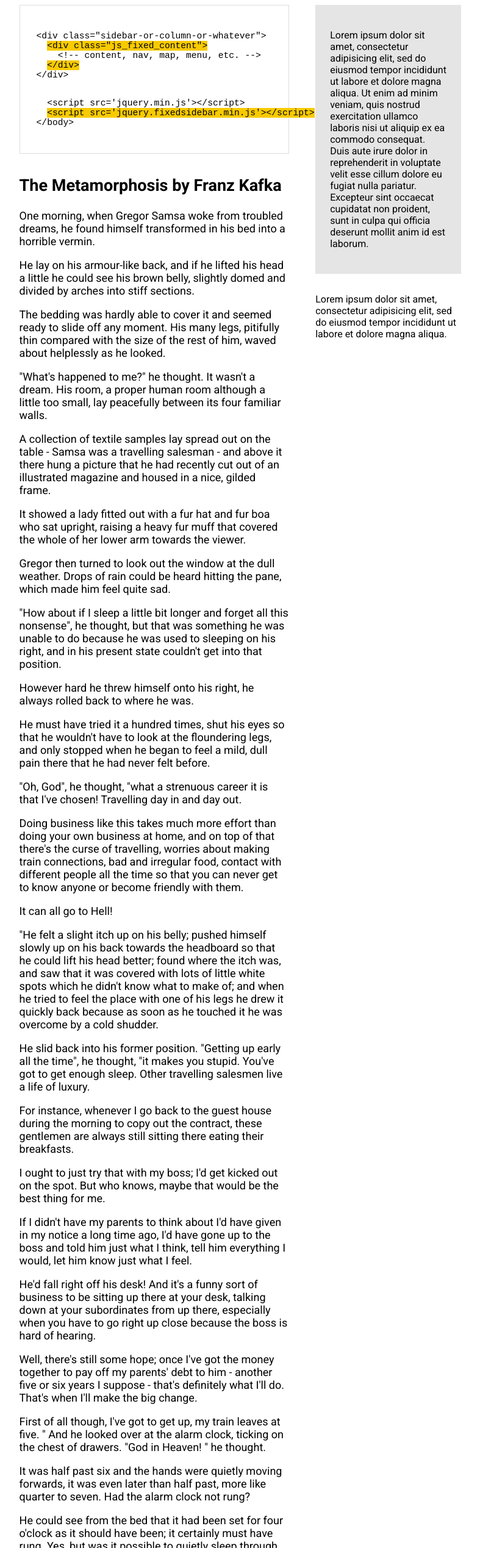
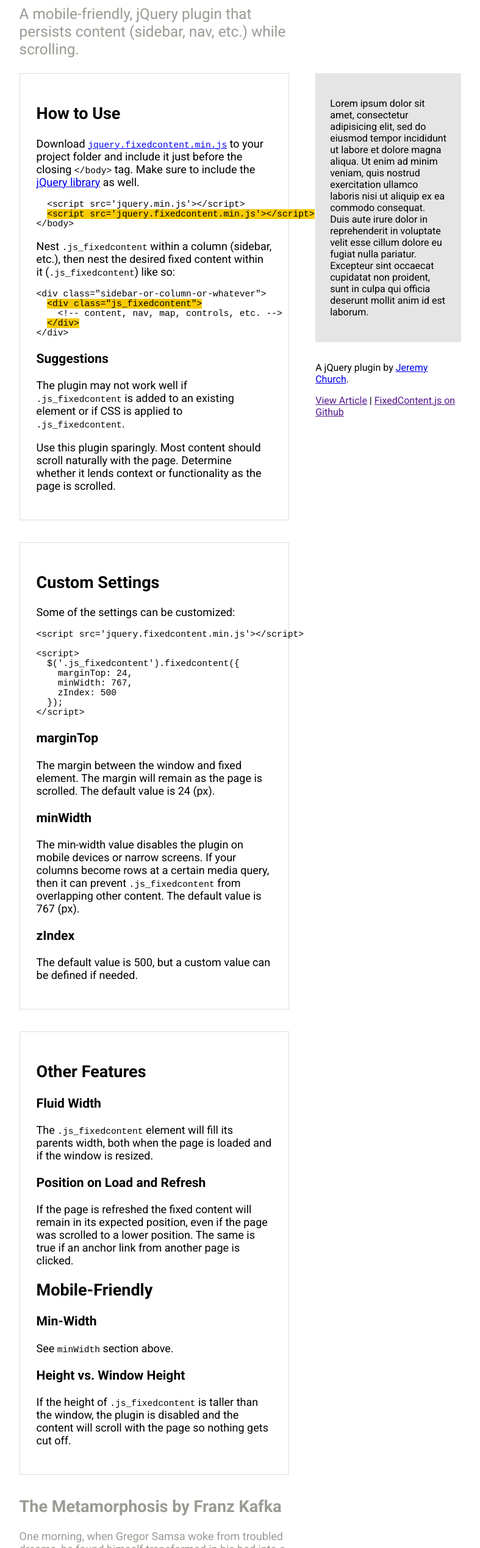
Before and after one commit to jeremychurch/FixedContent.js, a plain HTML site: page index.html in a window 1280 px wide. Shown: the part 262-2800 px from the top of the page at 61% size, without its empty margins (246-1033 px from the left). Drawn offline with nearby package versions, Linux system fonts and the light colour scheme.

Commit message:
Updating demo markup and instructins.

```diff
--- a/index.html
+++ b/index.html
@@ -3,26 +3,54 @@
   <head>
     <meta charset='UTF-8'>
     <meta content='width=device-width' name='viewport'>
-    <title>Mobile-Friendly, Persistent, Fixed Sidebar</title>
-    <meta content='A javascript plugin to persist sidebar content while scrolling.' name='description'>
+    <title>Fixed Content</title>
+    <meta content='A jQuery plugin to persist sidebar content while scrolling.' name='description'>
     <meta content='fixed, sidebar, persistent, scroll, scrolling, content, javascript, jquery, responsive, mobile, sticky, follow, nav, menu' name='keywords'>
 
     <link href='http://fonts.googleapis.com/css?family=Roboto:400,400italic,700,700italic' rel='stylesheet' type='text/css'>
 
-    <!-- Analytics -->
+    <script>
+      (function(i,s,o,g,r,a,m){i['GoogleAnalyticsObject']=r;i[r]=i[r]||function(){
+      (i[r].q=i[r].q||[]).push(arguments)},i[r].l=1*new Date();a=s.createElement(o),
+      m=s.getElementsByTagName(o)[0];a.async=1;a.src=g;m.parentNode.insertBefore(a,m)
+      })(window,document,'script','//www.google-analytics.com/analytics.js','ga');
+
+      ga('create', 'UA-409712-7', 'auto');
+      ga('send', 'pageview');
+
+    </script>
 
     <style>
       body {
-        margin: 10em 2em;
+        margin: 1em;
         font-size: 1.125em;
         font-family: 'Roboto', sans-serif;
         font-weight: 400;
+      }
+
+      @media screen and (min-width: 767px) {
+        body {
+          margin: 10em 2em;
+        }
       }
 
       strong, h1, h2, h3 {
         font-weight: 700;
       }
 
+      .font_small {
+        font-size: 82.5%;
+      }
+
+      .font_large {
+        font-size: 135%;
+      }
+
+      .text_light {
+        color: #9b9a93;
+      }
+
+      @media screen and (min-width: 767px) {
         .container {
           width: 60%;
           margin: 0 auto;
@@ -42,6 +70,7 @@
           width: 33%;
           clear: right;
           font-size: 0.889em;
+        }
       }
 
       .box {
@@ -64,23 +93,91 @@
   <body>
 
     <div class="container">
-      <h1>Mobile-Friendly, Persistent, Fixed Sidebar</h1>
+      <div class="main_column">
+        <h1>FixedContent.js</h1>
+
+        <p class="font_large text_light">A mobile-friendly, jQuery plugin that persists content (sidebar, nav, etc.) while scrolling.</p>
+      </div>
+
+      <div class="sidebar">
+      </div>
 
       <div class="main_column">
+        <div class="box">
+          <h2>How to Use</h2>
 
-        <div class="box">
+          <p>Download <code><a href="https://github.com/jeremychurch/FixedContent.js/blob/master/jquery.fixedcontent.min.js">jquery.fixedcontent.min.js</a></code> to your project folder and include it just before the closing <code>&lt;/body&gt;</code> tag. Make sure to include the <a href="https://developers.google.com/speed/libraries/devguide#jquery">jQuery library</a> as well.</p>
+
+          <pre><code>  &lt;script src='jquery.min.js'&gt;&lt;/script&gt;
+  <span class="highlight">&lt;script src='jquery.fixedcontent.min.js'&gt;&lt;/script&gt;</span>
+&lt;/body&gt;</code></pre>
+
+          <p>Nest <code>.js_fixedcontent</code> within a column (sidebar, etc.), then nest the desired fixed content within it (<code>.js_fixedcontent</code>) like so:</p>
+
           <pre><code>&lt;div class="sidebar-or-column-or-whatever"&gt;
-  <span class="highlight">&lt;div class="js_fixed_content"&gt;</span>
-    &lt;!-- content, nav, map, menu, etc. --&gt;
+  <span class="highlight">&lt;div class="js_fixedcontent"&gt;</span>
+    &lt;!-- content, nav, map, controls, etc. --&gt;
   <span class="highlight">&lt;/div&gt;</span>
 &lt;/div&gt;</code></pre>
 
-          <pre><code>
-  &lt;script src='jquery.min.js'&gt;&lt;/script&gt;
-  <span class="highlight">&lt;script src='jquery.fixedsidebar.min.js'&gt;&lt;/script&gt;</span>
-&lt;/body&gt;</code></pre>
+          <h3>Suggestions</h3>
+
+          <p>The plugin may not work well if <code>.js_fixedcontent</code> is added to an existing element or if CSS is applied to <code>.js_fixedcontent</code>.</p>
+
+          <p>Use this plugin sparingly. Most content should scroll naturally with the page. Determine whether it lends context or functionality as the page is scrolled.</p>
         </div>
 
+        <div class="box">
+          <h2>Custom Settings</h2>
+
+          <p>Some of the settings can be customized:</p>
+
+          <pre><code>&lt;script src='jquery.fixedcontent.min.js'&gt;&lt;/script&gt;
+
+&lt;script&gt;
+  $('.js_fixedcontent').fixedcontent({
+    marginTop: 24,
+    minWidth: 767,
+    zIndex: 500
+  });
+&lt;/script&gt;</code></pre>
+
+          <h3>marginTop</h3>
+
+          <p>The margin between the window and fixed element. The margin will remain as the page is scrolled. The default value is 24 (px).</p>
+
+          <h3>minWidth</h3>
+
+          <p>The min-width value disables the plugin on mobile devices or narrow screens. If your columns become rows at a certain media query, then it can prevent <code>.js_fixedcontent</code> from overlapping other content. The default value is 767 (px).</p>
+
+          <h3>zIndex</h3>
+
+          <p>The default value is 500, but a custom value can be defined if needed.</p>
+        </div>
+
+        <div class="box">
+          <h2>Other Features</h2>
+
+          <h3>Fluid Width</h3>
+
+          <p>The <code>.js_fixedcontent</code> element will fill its parents width, both when the page is loaded and if the window is resized.</p>
+
+          <h3>Position on Load and Refresh</h3>
+
+          <p>If the page is refreshed the fixed content will remain in its expected position, even if the page was scrolled to a lower position. The same is true if an anchor link from another page is clicked.</p>
+
+          <h2>Mobile-Friendly</h2>
+
+          <h3>Min-Width</h3>
+
+          <p>See <code>minWidth</code> section above.</p>
+
+          <h3>Height vs. Window Height</h3>
+
+          <p>If the height of <code>.js_fixedcontent</code> is taller than the window, the plugin is disabled and the content will scroll with the page so nothing gets cut off.</p>
+        </div>
+
+        <div class="text_light">
           <h2>The Metamorphosis by Franz Kafka</h2>
 
           <p>One morning, when Gregor Samsa woke from troubled dreams, he found himself transformed in his bed into a horrible vermin.</p>
@@ -89,7 +186,7 @@
 
           <p>The bedding was hardly able to cover it and seemed ready to slide off any moment. His many legs, pitifully thin compared with the size of the rest of him, waved about helplessly as he looked.</p>
 
-        <p>"What's happened to me?" he thought. It wasn't a dream. His room, a proper human room although a little too small, lay peacefully between its four familiar walls.</p>
+          <p>“What’s happened to me?” he thought. It wasn’t a dream. His room, a proper human room although a little too small, lay peacefully between its four familiar walls.</p>
 
           <p>A collection of textile samples lay spread out on the table - Samsa was a travelling salesman - and above it there hung a picture that he had recently cut out of an illustrated magazine and housed in a nice, gilded frame.</p>
 
@@ -97,73 +194,71 @@
 
           <p>Gregor then turned to look out the window at the dull weather. Drops of rain could be heard hitting the pane, which made him feel quite sad.</p>
 
-        <p>"How about if I sleep a little bit longer and forget all this nonsense", he thought, but that was something he was unable to do because he was used to sleeping on his right, and in his present state couldn't get into that position.</p>
+          <p>“How about if I sleep a little bit longer and forget all this nonsense”, he thought, but that was something he was unable to do because he was used to sleeping on his right, and in his present state couldn’t get into that position.</p>
 
           <p>However hard he threw himself onto his right, he always rolled back to where he was.</p>
 
-        <p>He must have tried it a hundred times, shut his eyes so that he wouldn't have to look at the floundering legs, and only stopped when he began to feel a mild, dull pain there that he had never felt before.</p>
+          <p>He must have tried it a hundred times, shut his eyes so that he wouldn’t have to look at the floundering legs, and only stopped when he began to feel a mild, dull pain there that he had never felt before.</p>
 
-        <p>"Oh, God", he thought, "what a strenuous career it is that I've chosen! Travelling day in and day out.</p>
+          <p>“Oh, God”, he thought, “what a strenuous career it is that I’ve chosen! Travelling day in and day out.</p>
 
-        <p>Doing business like this takes much more effort than doing your own business at home, and on top of that there's the curse of travelling, worries about making train connections, bad and irregular food, contact with different people all the time so that you can never get to know anyone or become friendly with them.</p>
+          <p>Doing business like this takes much more effort than doing your own business at home, and on top of that there’s the curse of travelling, worries about making train connections, bad and irregular food, contact with different people all the time so that you can never get to know anyone or become friendly with them.</p>
 
           <p>It can all go to Hell!</p>
 
-        <p>"He felt a slight itch up on his belly; pushed himself slowly up on his back towards the headboard so that he could lift his head better; found where the itch was, and saw that it was covered with lots of little white spots which he didn't know what to make of; and when he tried to feel the place with one of his legs he drew it quickly back because as soon as he touched it he was overcome by a cold shudder.</p>
+          <p>“He felt a slight itch up on his belly; pushed himself slowly up on his back towards the headboard so that he could lift his head better; found where the itch was, and saw that it was covered with lots of little white spots which he didn’t know what to make of; and when he tried to feel the place with one of his legs he drew it quickly back because as soon as he touched it he was overcome by a cold shudder.</p>
 
-        <p>He slid back into his former position. "Getting up early all the time", he thought, "it makes you stupid. You've got to get enough sleep. Other travelling salesmen live a life of luxury.</p>
+          <p>He slid back into his former position. “Getting up early all the time”, he thought, “it makes you stupid. You’ve got to get enough sleep. Other travelling salesmen live a life of luxury.</p>
 
           <p>For instance, whenever I go back to the guest house during the morning to copy out the contract, these gentlemen are always still sitting there eating their breakfasts.</p>
 
-        <p>I ought to just try that with my boss; I'd get kicked out on the spot. But who knows, maybe that would be the best thing for me.</p>
+          <p>I ought to just try that with my boss; I’d get kicked out on the spot. But who knows, maybe that would be the best thing for me.</p>
 
-        <p>If I didn't have my parents to think about I'd have given in my notice a long time ago, I'd have gone up to the boss and told him just what I think, tell him everything I would, let him know just what I feel.</p>
+          <p>If I didn’t have my parents to think about I’d have given in my notice a long time ago, I’d have gone up to the boss and told him just what I think, tell him everything I would, let him know just what I feel.</p>
 
-        <p>He'd fall right off his desk! And it's a funny sort of business to be sitting up there at your desk, talking down at your subordinates from up there, especially when you have to go right up close because the boss is hard of hearing.</p>
+          <p>He’d fall right off his desk! And it’s a funny sort of business to be sitting up there at your desk, talking down at your subordinates from up there, especially when you have to go right up close because the boss is hard of hearing.</p>
 
-        <p>Well, there's still some hope; once I've got the money together to pay off my parents' debt to him - another five or six years I suppose - that's definitely what I'll do. That's when I'll make the big change.</p>
+          <p>Well, there’s still some hope; once I’ve got the money together to pay off my parents’ debt to him - another five or six years I suppose - that’s definitely what I’ll do. That’s when I’ll make the big change.</p>
 
-        <p>First of all though, I've got to get up, my train leaves at five. " And he looked over at the alarm clock, ticking on the chest of drawers. "God in Heaven! " he thought.</p>
+          <p>First of all though, I’ve got to get up, my train leaves at five. “And he looked over at the alarm clock, ticking on the chest of drawers. “God in Heaven!” he thought.</p>
 
           <p>It was half past six and the hands were quietly moving forwards, it was even later than half past, more like quarter to seven. Had the alarm clock not rung?</p>
 
-        <p>He could see from the bed that it had been set for four o'clock as it should have been; it certainly must have rung. Yes, but was it possible to quietly sleep through that furniture-rattling noise?</p>
+          <p>He could see from the bed that it had been set for four o’clock as it should have been; it certainly must have rung. Yes, but was it possible to quietly sleep through that furniture-rattling noise?</p>
 
           <p>True, he had not slept peacefully, but probably all the more deeply because of that. What should he do now?</p>
 
           <p>The next train went at seven; if he were to catch that he would have to rush like mad and the collection of samples was still not packed, and he did not at all feel particularly fresh and lively.</p>
 
-        <p>And even if he did catch the train he would not avoid his boss's anger as the office assistant would have been there to see the five o'clock train go, he would have put in his report about Gregor's not being there a long time ago.</p>
+          <p>And even if he did catch the train he would not avoid his boss’s anger as the office assistant would have been there to see the five o’clock train go, he would have put in his report about Gregor’s not being there a long time ago.</p>
 
-        <p>The office assistant was the boss's man, spineless, and with no understanding. What about if he reported sick? But that would be extremely strained and suspicious as in fifteen years of service Gregor had never once yet been ill.</p>
+          <p>The office assistant was the boss’s man, spineless, and with no understanding. What about if he reported sick? But that would be extremely strained and suspicious as in fifteen years of service Gregor had never once yet been ill.</p>
 
-        <p>His boss would certainly come round with the doctor from the medical insurance company, accuse his parents of having a lazy son, and accept the doctor's recommendation not to make any claim as the doctor believed that no-one was ever ill but that many were workshy.</p>
+          <p>His boss would certainly come round with the doctor from the medical insurance company, accuse his parents of having a lazy son, and accept the doctor’s recommendation not to make any claim as the doctor believed that no-one was ever ill but that many were workshy.</p>
 
-        <p>And what's more, would he have been entirely wrong in this case? Gregor did in fact, apart from excessive sleepiness after sleeping for so long, feel completely well and even felt much hungrier than usual.</p>
-
-        <p>One morning, when Gregor Samsa woke from troubled dreams, he found himself transformed in his bed into a horrible vermin. He lay on his armour-like back, and if he lifted his head a little he could see his brown belly, slightly domed and divided by arches into stiff sections.</p>
-
-        <p>The bedding was hardly able to cover it and seemed ready to slide off any moment. His many legs, pitifully thin compared with the size of the rest of him, waved about helplessly as he looked. "What's happened to me? " he thought. It wasn't a dream.</p>
-
-        <p>His room, a proper human room although a little too small, lay peacefully between its four familiar walls. A collection of textile samples lay spread out on the table - Samsa was a travelling salesman - and above it there hung a picture that he had recently cut out of an illustrated magazine and housed in a nice, gilded frame.</p>
-
-        <p>It showed a lady fitted out with a fur hat and fur boa who sat upright, raising a heavy fur muff that covered the whole of her lower arm towards the viewer. Gregor then turned to look out the window at the dull weather.</p>
-
-        <p>Drops of rain could be heard hitting the pane, which made him feel quite sad. "How about if I sleep a little bit longer and forget all this nonsense", he thought, but that was something he was unable to do because he was used to sleeping on his right, and in his present state couldn't get into that position. However hard he threw himself onto his right, he always rolled back to where he was. He must have tried</p>
+          <p>And what’s more, would he have been entirely wrong in this case? Gregor did in fact, apart from excessive sleepiness after sleeping for so long, feel completely well and even felt much hungrier than usual.</p>
+        </div>
       </div>
 
       <div class="sidebar">
-        <div class="js_fixed_content">
+        <div class="js_fixedcontent">
           <div class="box_gray">
             <p>Lorem ipsum dolor sit amet, consectetur adipisicing elit, sed do eiusmod tempor incididunt ut labore et dolore magna aliqua. Ut enim ad minim veniam, quis nostrud exercitation ullamco laboris nisi ut aliquip ex ea commodo consequat. Duis aute irure dolor in reprehenderit in voluptate velit esse cillum dolore eu fugiat nulla pariatur. Excepteur sint occaecat cupidatat non proident, sunt in culpa qui officia deserunt mollit anim id est laborum.</p>
           </div>
-          <p>Lorem ipsum dolor sit amet, consectetur adipisicing elit, sed do eiusmod tempor incididunt ut labore et dolore magna aliqua.</p>
+          <p>A jQuery plugin by <a href="https://j.eremy.net/">Jeremy Church</a>.</p>
+
+          <p><a href="">View Article</a> | <a href="">FixedContent.js on Github</a></p>
         </div>
       </div>
     </div>
 
 
     <script src='http://ajax.googleapis.com/ajax/libs/jquery/1.10.1/jquery.min.js'></script>
-    <script src='jquery.fixedsidebar.min.js'></script>
+
+    <script src='jquery.fixedcontent.min.js'></script>
+
+    <script>
+      // $('.js_fixedcontent').fixedcontent({topMargin: 150});
+    </script>
   </body>
 </html>
```
Lines whose indentation alone changed are shown as unchanged.
